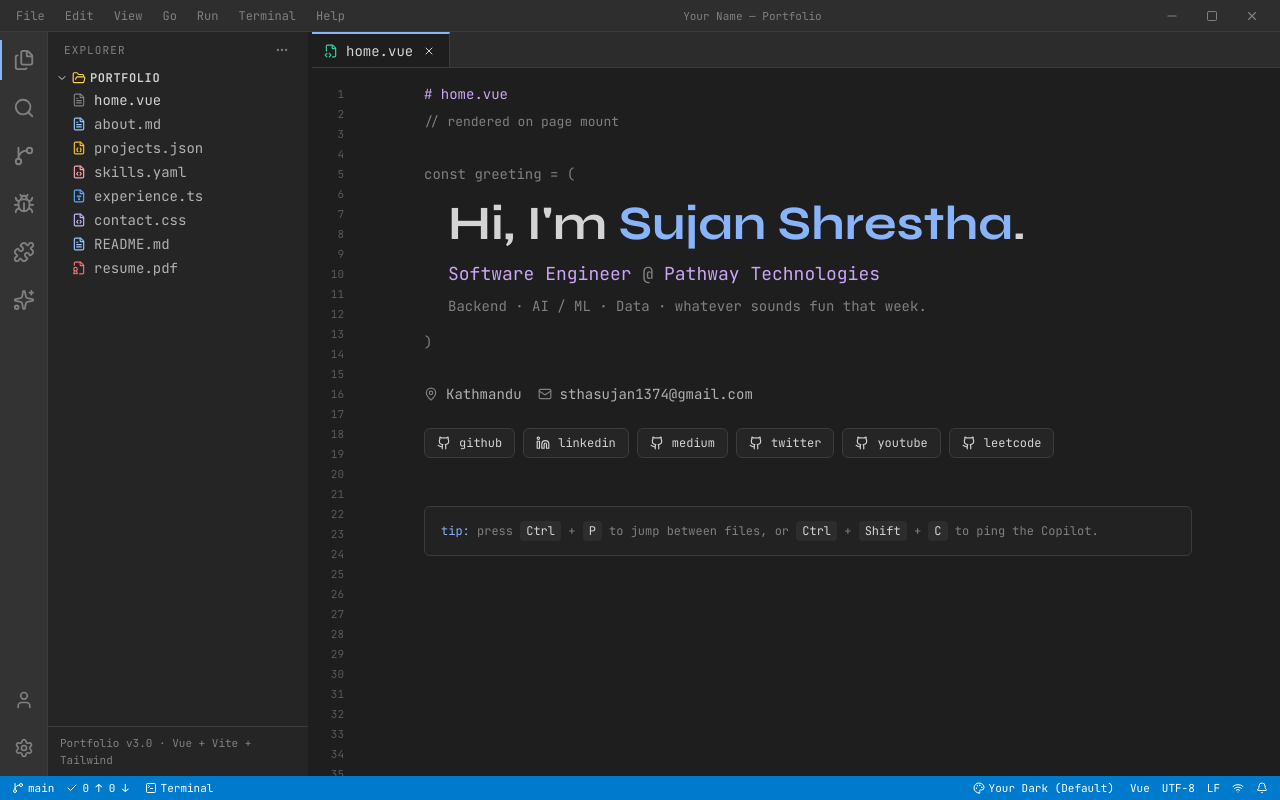
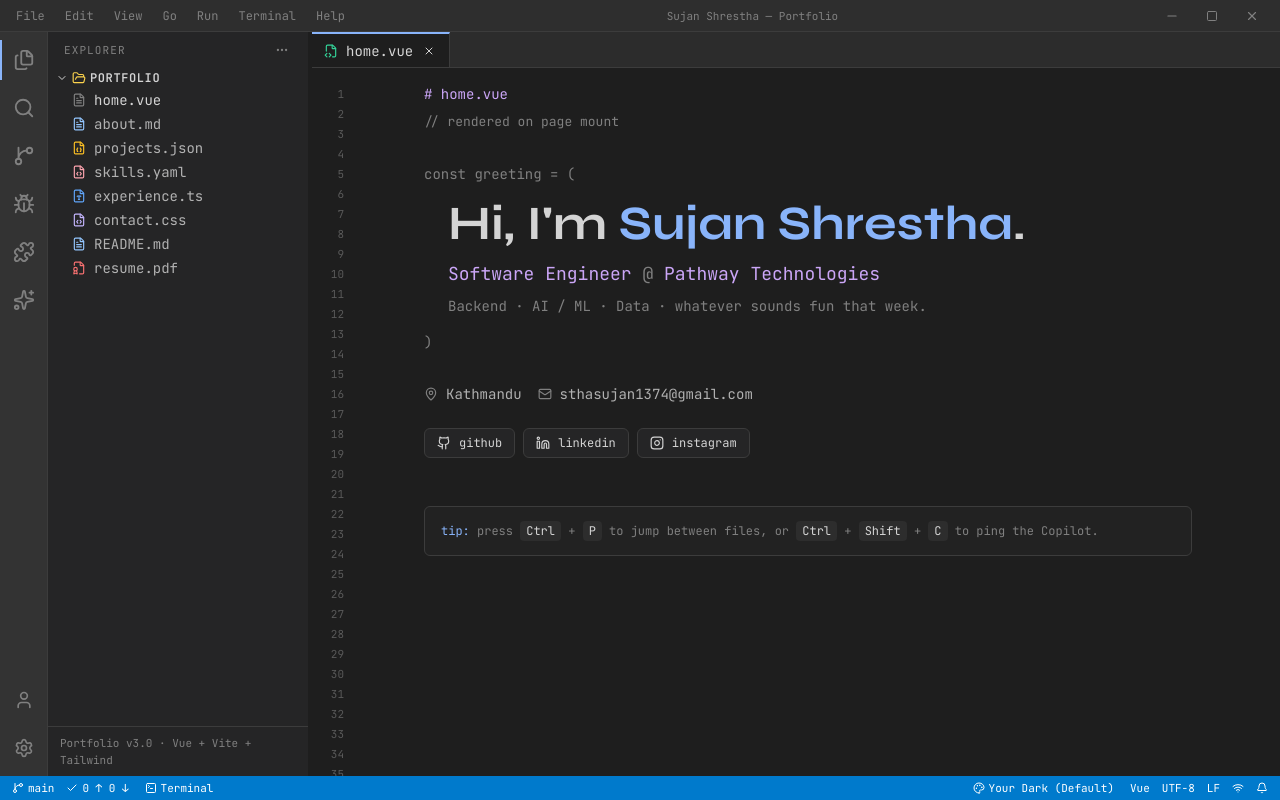
Before and after one commit to its-me-sujan/vscode-portfolio, a Vue app: page / in a window 1280 px wide. Built offline with nearby package versions, Linux system fonts and the light colour scheme.

Commit message:
feat: update portfolio details with personal information and social links

```diff
--- a/index.html
+++ b/index.html
@@ -3,7 +3,7 @@
   <head>
     <meta charset="UTF-8" />
     <meta name="viewport" content="width=device-width, initial-scale=1.0" />
-    <title>Your Name | Portfolio</title>
+    <title>Sujan Shrestha | Portfolio</title>
     <meta name="description" content="VS Code-themed developer portfolio" />
   </head>
   <body>
--- a/src/components/sections/ContactSection.vue
+++ b/src/components/sections/ContactSection.vue
@@ -47,7 +47,7 @@
           v-model="form.name"
           type="text"
           class="rounded border border-border bg-tab px-3 py-2 text-sm outline-none focus:border-accent"
-          placeholder="your name"
+          placeholder="Sujan Shrestha"
         />
       </label>
       <label class="flex flex-col gap-1 text-xs text-muted">
--- a/src/components/sections/ExperienceSection.vue
+++ b/src/components/sections/ExperienceSection.vue
@@ -30,24 +30,5 @@
       </li>
     </ul>
 
-    <section>
-      <h2 class="text-sm font-semibold uppercase tracking-wider text-muted">
-        // Education
-      </h2>
-      <ul class="mt-3 space-y-3">
-        <li
-          v-for="edu in EDUCATION"
-          :key="edu.id"
-          class="rounded-md border border-border bg-panel/60 p-3"
-        >
-          <div class="flex flex-wrap items-baseline justify-between gap-2">
-            <p class="font-display text-base font-bold">{{ edu.title }}</p>
-            <span class="text-xs text-muted">{{ edu.range }}</span>
-          </div>
-          <p class="text-sm text-accent2">{{ edu.institution }}</p>
-          <p v-if="edu.notes" class="text-xs text-muted">{{ edu.notes }}</p>
-        </li>
-      </ul>
-    </section>
   </article>
 </template>
--- a/src/components/sections/ReadmeSection.vue
+++ b/src/components/sections/ReadmeSection.vue
@@ -6,7 +6,7 @@
 <template>
   <article class="prose mx-auto max-w-3xl space-y-4 animate-fade-in">
     <h1 class="font-display text-3xl font-bold text-fg">
-      <span class="text-accent"># </span>Your Name — Portfolio
+      <span class="text-accent"># </span>Sujan Shrestha — Portfolio
     </h1>
     <p class="text-sm text-muted">
       A VS Code-themed portfolio written in <span class="text-accent">Vue 3</span>,
--- a/src/components/shell/TitleBar.vue
+++ b/src/components/shell/TitleBar.vue
@@ -163,7 +163,7 @@
       </nav>
     </div>
     <div class="truncate font-mono text-[11px]">
-      Your Name — Portfolio
+      Sujan Shrestha — Portfolio
     </div>
     <div class="flex items-center">
       <button class="grid h-8 w-10 place-items-center hover:bg-panel" aria-label="Minimize">
--- a/src/data/copilotReplies.js
+++ b/src/data/copilotReplies.js
@@ -1,8 +1,8 @@
 export const INTENTS = [
   {
     id: 'identity',
-    keywords: ['who are you', 'your name', 'what are you', 'aahana.exe'],
-    reply: "No name, just Your Name's Copilot — think of me as the portfolio's unpaid intern.",
+    keywords: ['who are you', 'Sujan Shrestha', 'what are you', 'aahana.exe'],
+    reply: "No name, just Sujan Shrestha's Copilot — think of me as the portfolio's unpaid intern.",
   },
   {
     id: 'who',
--- a/src/data/sections.js
+++ b/src/data/sections.js
@@ -52,10 +52,7 @@
 export const SECTION_ORDER = ['home', 'about', 'projects', 'skills', 'experience', 'contact', 'readme', 'resume']
 
 export const SOCIALS = [
-  { id: 'github', label: 'github.url', href: '#' },
-  { id: 'linkedin', label: 'linkedin.url', href: '#' },
-  { id: 'medium', label: 'medium.url', href: '#' },
-  { id: 'twitter', label: 'twitter.url', href: '#' },
-  { id: 'youtube', label: 'youtube.url', href: '#' },
-  { id: 'leetcode', label: 'leetcode.url', href: '#' },
+  { id: 'github', label: 'github.url', href: 'https://github.com/its-me-sujan/' },
+  { id: 'linkedin', label: 'linkedin.url', href: 'https://www.linkedin.com/in/er-sujan-shrestha-32907a1a5/' },
+  { id: 'instagram', label: 'instagram.url', href: 'https://instagram.com/sujanshrestha___' },
 ]
```
